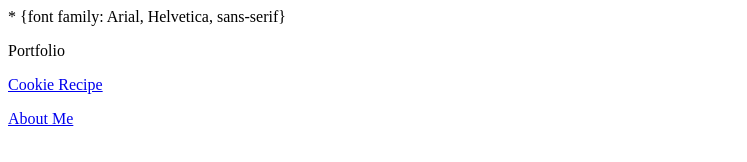
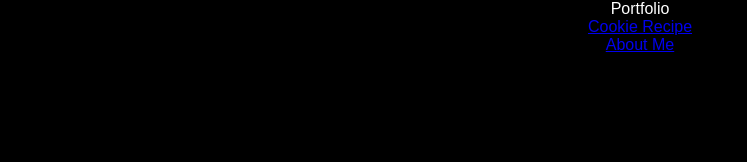
Before and after one commit to juliakuchman/fewd-36, a plain HTML site: page index.html in a window 1280 px wide. Shown: the whole page, without its empty margins (0-747 px from the left). Drawn offline with Linux system fonts and the light colour scheme.

Commit message:
portfolioupdate

```diff
--- a/css/portfolio.css
+++ b/css/portfolio.css
@@ -0,0 +1,11 @@
+
+*{
+	padding: 0;
+	margin:0;
+}
+
+body{
+	background-color: black;
+	text-align: center;
+	color: white;
+}
--- a/index.html
+++ b/index.html
@@ -2,9 +2,11 @@
 <html>
 <head>
 	<meta charset="utf-8">
-	* {font family: Arial, Helvetica, sans-serif}
+	<style>
+	*{font-family: Arial, Helvetica, sans-serif}
+	</style>
 	<link rel="stylesheet" href="css/portfolio.css">
-	<title>Julia Kuchman</title>
+	<title>Julia Kuchman's FEWD HW</title>
 </head>
 <body>
 	<p>Portfolio</p>
```
